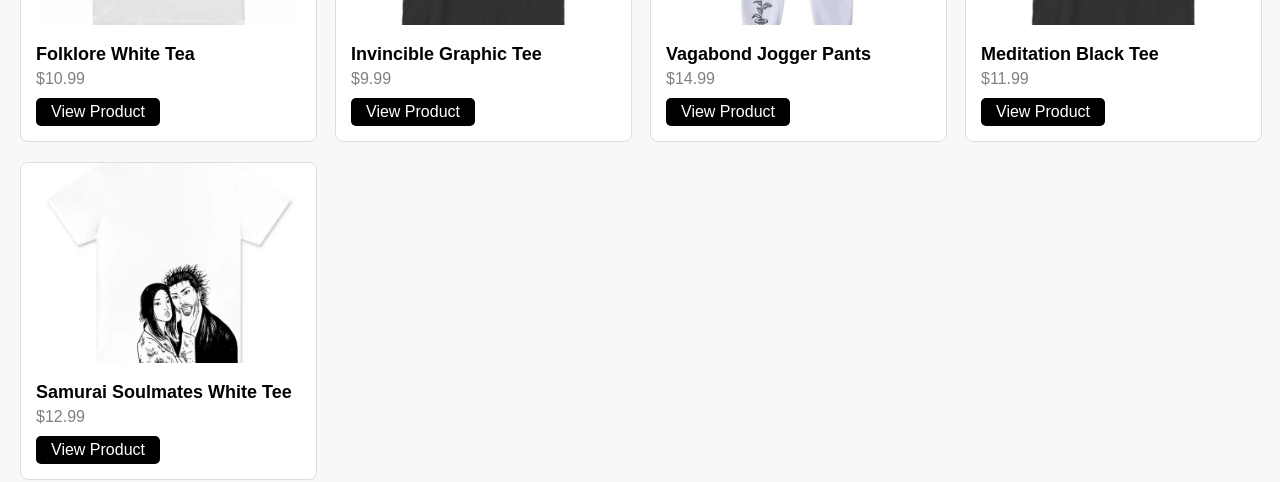
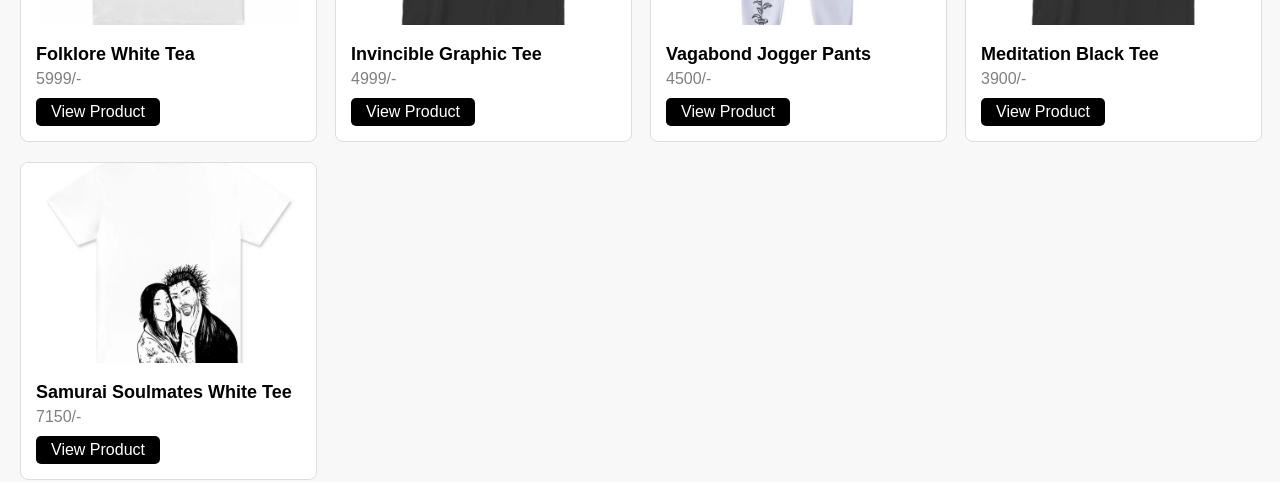
Before and after one commit to fakharaltaf/webdevfinalproj, a React (Create React App) app: page / in a window 1280 px wide. Shown: the part 1185-1667 px from the top of the page. Built offline with nearby package versions, Linux system fonts and the light colour scheme.

Commit message:
some final changes before the viva

```diff
--- a/public/index.html
+++ b/public/index.html
@@ -25,7 +25,7 @@
       work correctly both with client-side routing and a non-root public URL.
       Learn how to configure a non-root public URL by running `npm run build`.
     -->
-    <title>React App</title>
+    <title>Dripper.</title>
   </head>
   <body>
     <noscript>You need to enable JavaScript to run this app.</noscript>
--- a/src/pages/Cart.js
+++ b/src/pages/Cart.js
@@ -33,7 +33,7 @@ const CartPage = () => {
     const calculateTotal = () => {
         return cart
             .reduce((total, item) => {
-                const price = parseFloat(item.price.replace("$", ""));
+                const price = parseFloat(item.price.replace("/-", ""));
                 return total + price * item.quantity;
             }, 0)
             .toFixed(2);
@@ -92,7 +92,7 @@ const CartPage = () => {
                             ))}
                         </ul>
                         <div className="cart-total">
-                            <h3>Total: ${calculateTotal()}</h3>
+                            <h3>Total: PKR {calculateTotal()}</h3>
                         </div>
                     </>
                 )}
--- a/src/pages/Home.js
+++ b/src/pages/Home.js
@@ -3,11 +3,11 @@ import { Link } from "react-router-dom";
 
 const Home = () => {
     const products = [
-        { id: 1, name: "Folklore White Tea", price: "$10.99", img: "/components/products/folklore-white-tea.jpg" },
-        { id: 2, name: "Invincible Graphic Tee", price: "$9.99", img: "/components/products/invincible-black-tee.jpg" },
-        { id: 3, name: "Vagabond Jogger Pants", price: "$14.99", img: "/components/products/jogger-pants.jpg" },
-        { id: 4, name: "Meditation Black Tee", price: "$11.99", img: "/components/products/ongabonga.jpg" },
-        { id: 5, name: "Samurai Soulmates White Tee", price: "$12.99", img: "/components/products/samurai-soulmates-white-tee.jpg" }
+        { id: 1, name: "Folklore White Tea", price: "5999/-", img: "/components/products/folklore-white-tea.jpg" },
+        { id: 2, name: "Invincible Graphic Tee", price: "4999/-", img: "/components/products/invincible-black-tee.jpg" },
+        { id: 3, name: "Vagabond Jogger Pants", price: "4500/-", img: "/components/products/jogger-pants.jpg" },
+        { id: 4, name: "Meditation Black Tee", price: "3900/-", img: "/components/products/ongabonga.jpg" },
+        { id: 5, name: "Samurai Soulmates White Tee", price: "7150/-", img: "/components/products/samurai-soulmates-white-tee.jpg" }
     ];
     return (
         <div className="app">
--- a/src/pages/ProductPage.js
+++ b/src/pages/ProductPage.js
@@ -13,31 +13,31 @@ const ProductPage = () => {
     const products = {
         1: {
             name: "Folklore White Tea",
-            price: "$10.99",
+            price: "5999/-",
             description: "A soothing white tea for every occasion.",
             img: "/components/products/folklore-white-tea.jpg"
         },
         2: {
             name: "Invincible Graphic Tee",
-            price: "$9.99",
+            price: "4999/-",
             description: "Stylish graphic tee for everyday wear.",
             img: "/components/products/invincible-black-tee.jpg"
         },
         3: {
             name: "Vagabond Jogger Pants",
-            price: "$14.99",
+            price: "4500/-",
             description: "Comfortable joggers for active lifestyles.",
             img: "/components/products/jogger-pants.jpg"
         },
         4: {
             name: "Meditation Black Tee",
-            price: "$11.99",
+            price: "3900/-",
             description: "Relax in style with this premium black tee.",
             img: "/components/products/ongabonga.jpg"
         },
         5: {
             name: "Samurai Soulmates White Tee",
-            price: "$12.99",
+            price: "7150/-",
             description: "A tribute to timeless bonds and elegance.",
             img: "/components/products/samurai-soulmates-white-tee.jpg"
         }
```
Also changed, not shown: 25 other files (tests, documents, lock files or other folders).
